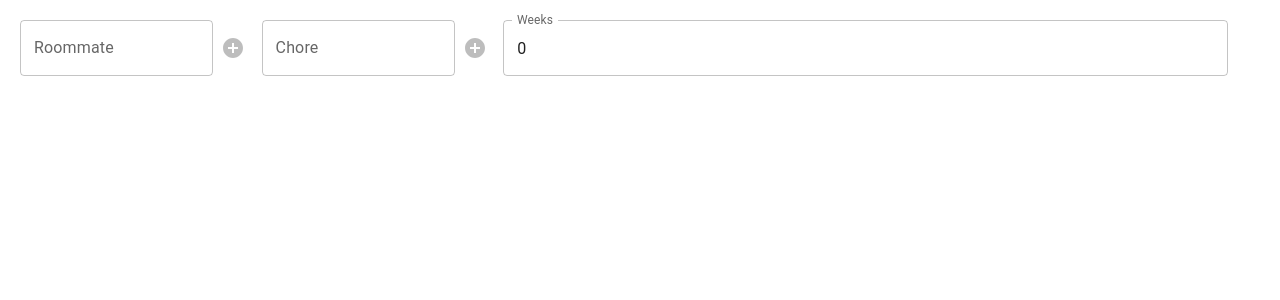
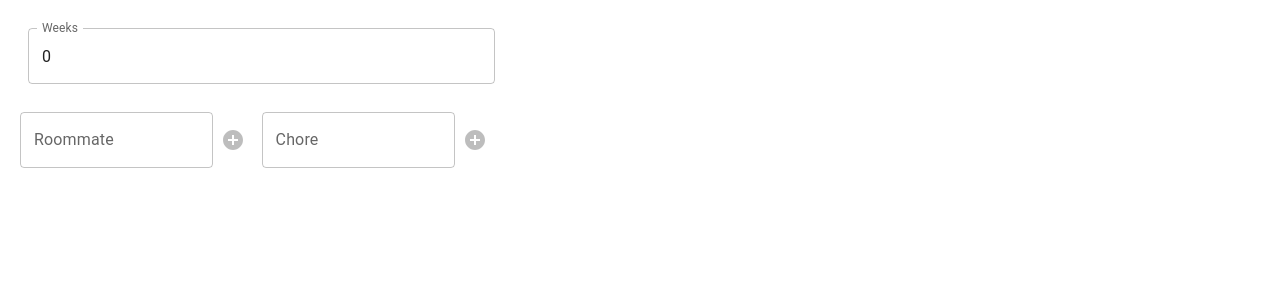
Before and after one commit to MFNO/ChoreMate, a React (Create React App) app: page / in a window 1280 px wide. Shown: the top 300 px of the page. Built offline with nearby package versions, Linux system fonts and the light colour scheme.

Commit message:
failed styling

```diff
--- a/package.json
+++ b/package.json
@@ -14,6 +14,7 @@
     "@types/node": "^16.18.11",
     "@types/react": "^18.0.26",
     "@types/react-dom": "^18.0.10",
+    "dayjs": "^1.11.8",
     "react": "^18.2.0",
     "react-dom": "^18.2.0",
     "react-scripts": "5.0.1",
--- a/src/App.tsx
+++ b/src/App.tsx
@@ -20,11 +20,12 @@ function App() {
     let tempWeekDisplayItems: Array<WeekDisplayItem> = [];
     for (let x = 0; x < numberOfWeeks; x++) {
       let roommateChoreItems: Array<RoommateChoreItem> = [];
+      if (roommates.length === chores.length) roommates.reverse();
+
       for (let y = 0; y < chores.length; y++) {
         if (roommateIndex === roommates.length) {
           roommateIndex = 0;
         }
-        if (roommates.length === chores.length) roommates.reverse();
         let roommateChore: RoommateChoreItem = { chore: chores[y].name, roommate: roommates[roommateIndex].name };
         roommateChoreItems.push(roommateChore);
         roommateIndex++;
@@ -42,12 +43,12 @@ function App() {
         setRoommates={setRoommates}
         chores={chores}
         setChores={setChores}
+        numberOfWeeks={numberOfWeeks}
+        setNumberOfWeeks={setNumberOfWeeks}
       ></SetupView>
       <WeekView
         weekDisplayItems={weekDisplayItems}
-        numberOfWeeks={numberOfWeeks}
         roommates={roommates}
-        setNumberOfWeeks={setNumberOfWeeks}
         chores={chores}
       ></WeekView>
     </div>
--- a/src/components/setup-view/components/input-view/input-view.tsx
+++ b/src/components/setup-view/components/input-view/input-view.tsx
@@ -12,7 +12,8 @@ interface props {
 }
 function InputView(InputProps: props) {
   function addItem() {
-    const newItems = [...InputProps.items, newItem];
+    let capitalizeNewItem = { ...newItem, name: newItem.name[0].toUpperCase() + newItem.name.slice(1) }
+    const newItems = [...InputProps.items, capitalizeNewItem];
     InputProps.setItems(newItems);
   }
   function removeItem(index: number) {
--- a/src/components/setup-view/setup-view.css
+++ b/src/components/setup-view/setup-view.css
@@ -1,5 +1,19 @@
+.number-weeks-input-field {
+    width: 100%;
+}
+
+.week-input-content {
+    margin-bottom: 20px;
+    padding: 8px;
+}
+
 .setup-container {
     width: 40%;
     display: flex;
+    flex-direction: column;
+}
+
+.input-content {
+    display: flex;
     flex-direction: row;
 }
--- a/src/components/setup-view/setup-view.tsx
+++ b/src/components/setup-view/setup-view.tsx
@@ -3,24 +3,42 @@ import React from "react";
 import "./setup-view.css";
 import { InputView } from "./components/input-view/input-view";
 import { InputItem } from "../../shared/types/input-item";
+import { TextField } from "@mui/material";
 interface props {
   roommates: Array<InputItem>;
   chores: Array<InputItem>;
   setRoommates: (items: Array<InputItem>) => void;
   setChores: (items: Array<InputItem>) => void;
+  numberOfWeeks: number;
+  setNumberOfWeeks: (numberOfWeeks: number) => void;
 }
 function SetupView(InputProps: props) {
   return (
     <>
+
       <div className="setup-container">
-        <div className="input-view-container">
+        <div className="week-input-content">
+          <TextField
+            className="number-weeks-input-field"
+            id="outlined-basic"
+            label="Weeks"
+            variant="outlined"
+            type="number"
+            value={InputProps.numberOfWeeks}
+            onChange={(event) =>
+              InputProps.setNumberOfWeeks(Number(event.target.value))
+            }
+          />
+        </div>
+        <div className="input-content">
+          <div >
             <InputView
               items={InputProps.roommates}
               setItems={InputProps.setRoommates}
               name="Roommate"
             />
           </div>
-        <div className="input-view-container">
+          <div>
             <InputView
               items={InputProps.chores}
               setItems={InputProps.setChores}
@@ -28,6 +46,7 @@ function SetupView(InputProps: props) {
             />
           </div>
         </div>
+      </div>
     </>
   );
 }
--- a/src/components/week-view/components/week-item/week-item.tsx
+++ b/src/components/week-view/components/week-item/week-item.tsx
@@ -2,6 +2,7 @@ import React from "react";
 
 import "./week-item.css";
 import { RoommateChoreItem } from "../../../../shared/types/roommate-chore-item";
+import dayjs from "dayjs";
 
 interface props {
   roommateChores: Array<RoommateChoreItem>;
@@ -13,9 +14,9 @@ function WeekItem(InputProps: props) {
     <>
       <div className="week-item-container">
         <div className="week-container">
-          <div>Week {InputProps.weeknumber + 1}</div>
+          <div>Week {InputProps.weeknumber + 1} : {`${dayjs().format("MM/DD/YYYY")} - ${dayjs().add(1, "week").format("MM/DD/YYYY")}`}</div>
         </div>
-        <div className="week-container">
+        <div className="chore-container">
           {InputProps.roommateChores.map((roommateChore, index) => {
             return (
               <div key={index}>
--- a/src/components/week-view/week-view.css
+++ b/src/components/week-view/week-view.css
@@ -4,9 +4,3 @@
     width: 60%;
     padding-right: 2rem;
 }
-
-.test {
-    width: 100%;
-    background-color: red;
-    border: 1px black;
-}
--- a/src/components/week-view/week-view.tsx
+++ b/src/components/week-view/week-view.tsx
@@ -1,5 +1,4 @@
 import React from "react";
-import { TextField } from "@mui/material";
 
 import "./week-view.css";
 import { InputItem } from "../../shared/types/input-item";
@@ -10,25 +9,12 @@ interface props {
   roommates: Array<InputItem>;
   chores: Array<InputItem>;
   weekDisplayItems: Array<WeekDisplayItem>;
-  numberOfWeeks: number;
-  setNumberOfWeeks: (numberOfWeeks: number) => void;
 }
 
 function WeekView(InputProps: props) {
   return (
     <>
-      <div className="weekview-container">
-        <TextField
-          className="number-weeks-input-field"
-          id="outlined-basic"
-          label="Weeks"
-          variant="outlined"
-          type="number"
-          value={InputProps.numberOfWeeks}
-          onChange={(event) =>
-            InputProps.setNumberOfWeeks(Number(event.target.value))
-          }
-        />
+      <div className="weekview-container" >
         {InputProps.weekDisplayItems.map((weekDisplay, index) => {
           return (
             <WeekItem
```
Also changed, not shown: 1 other file (tests, documents, lock files or other folders). Lines whose indentation alone changed are shown as unchanged.
